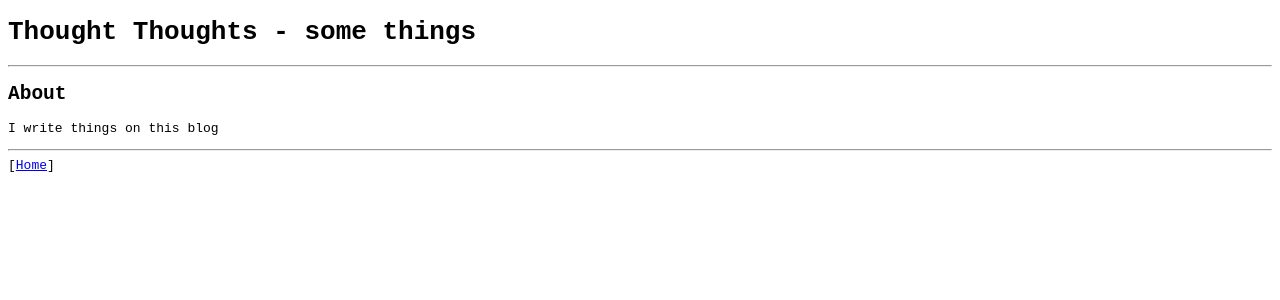
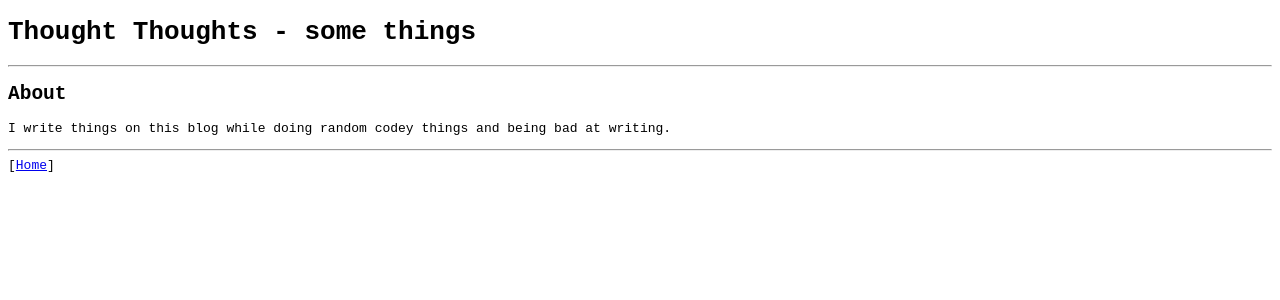
Before and after one commit to lsotnnirhcdfkb/lsotnnirhcdfkb.github.io, a Jekyll site: the page built from _pages/posts.markdown, in a window 1280 px wide. Shown: the top 300 px of the page. Built offline with Jekyll 4.4.1, drawn with Linux system fonts in a browser that asks for light colours.

Commit message:
update about

```diff
--- a/_pages/posts.markdown
+++ b/_pages/posts.markdown
@@ -15,4 +15,4 @@ permalink: /
 ---
 
 ## About
-I write things on this blog
+I write things on this blog while doing random codey things and being bad at writing.
```
